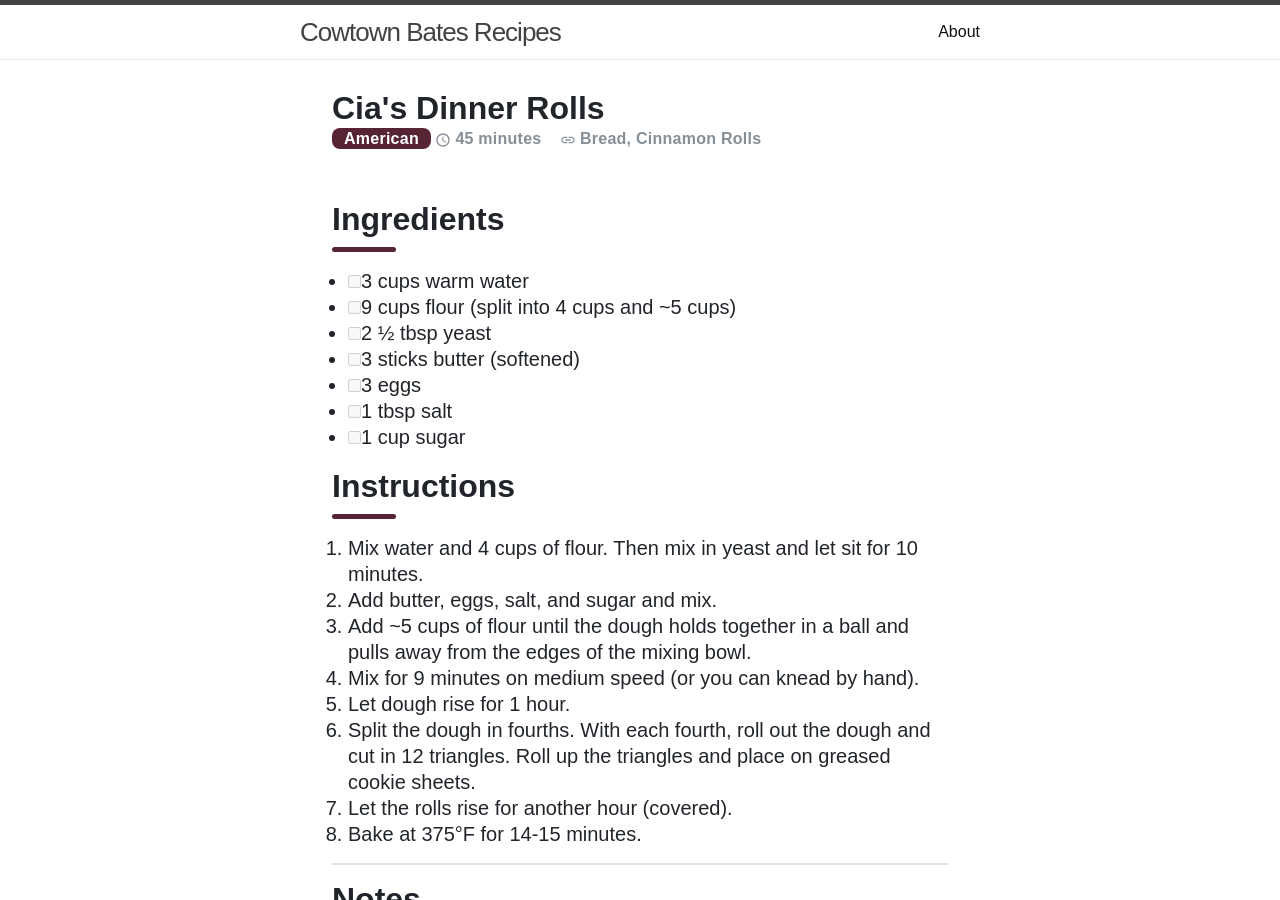
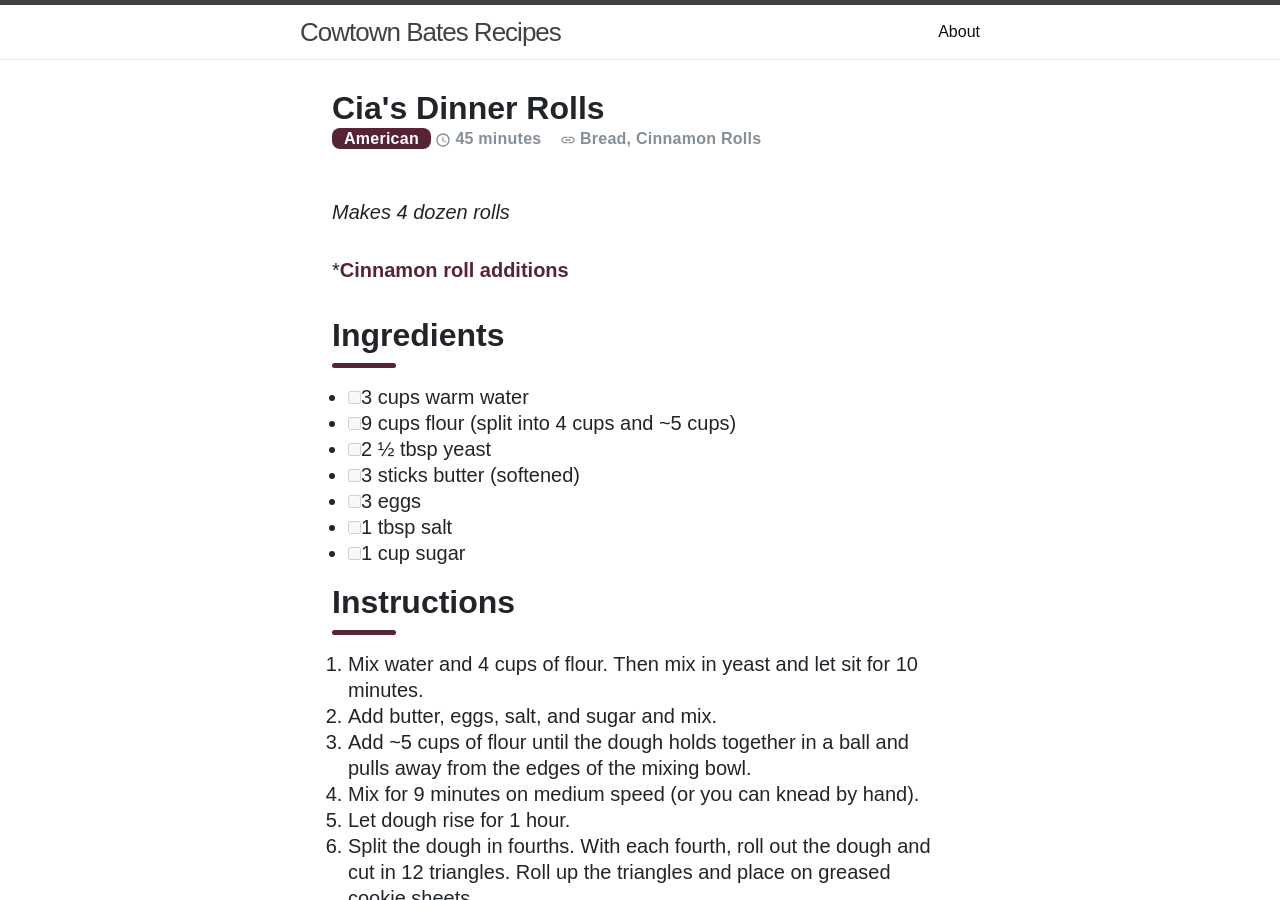
Before and after one commit to sfb1996/cookbook, a Jekyll site: the page built from _recipes/cias-rolls.md, in a window 1280 px wide and 900 px high. Built offline with Jekyll 4.4.1, drawn with Linux system fonts in a browser that asks for light colours.

Commit message:
Update cias-rolls.md

```diff
--- a/_recipes/cias-rolls.md
+++ b/_recipes/cias-rolls.md
@@ -7,6 +7,10 @@ time: 45
 category: American
 tags: ['bread', 'cinnamon rolls']
 ---
+
+*Makes 4 dozen rolls*
+
+*[Cinnamon roll additions](#-For-Cinnamon-Rolls)
 
 # Ingredients
 
```
